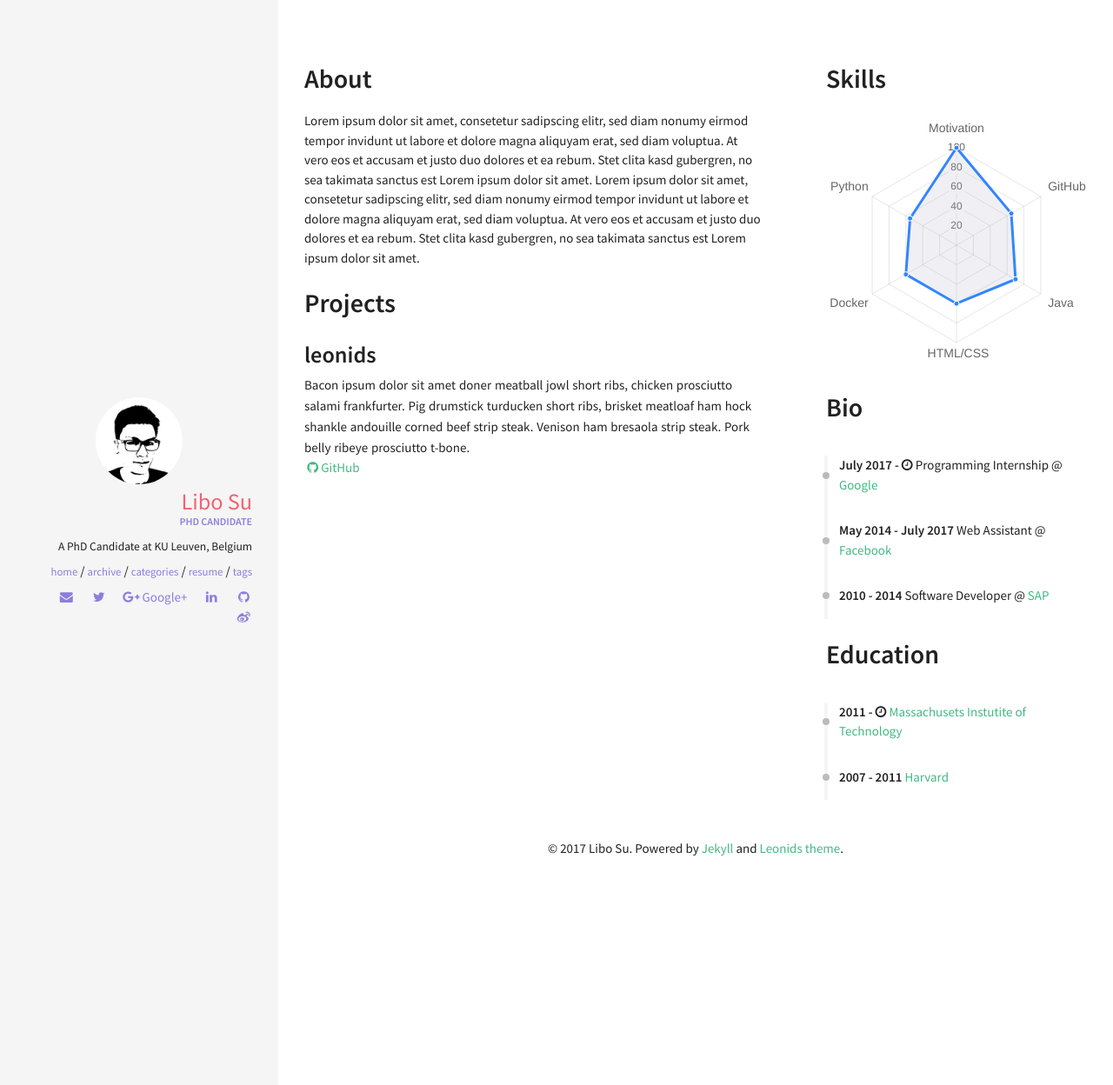
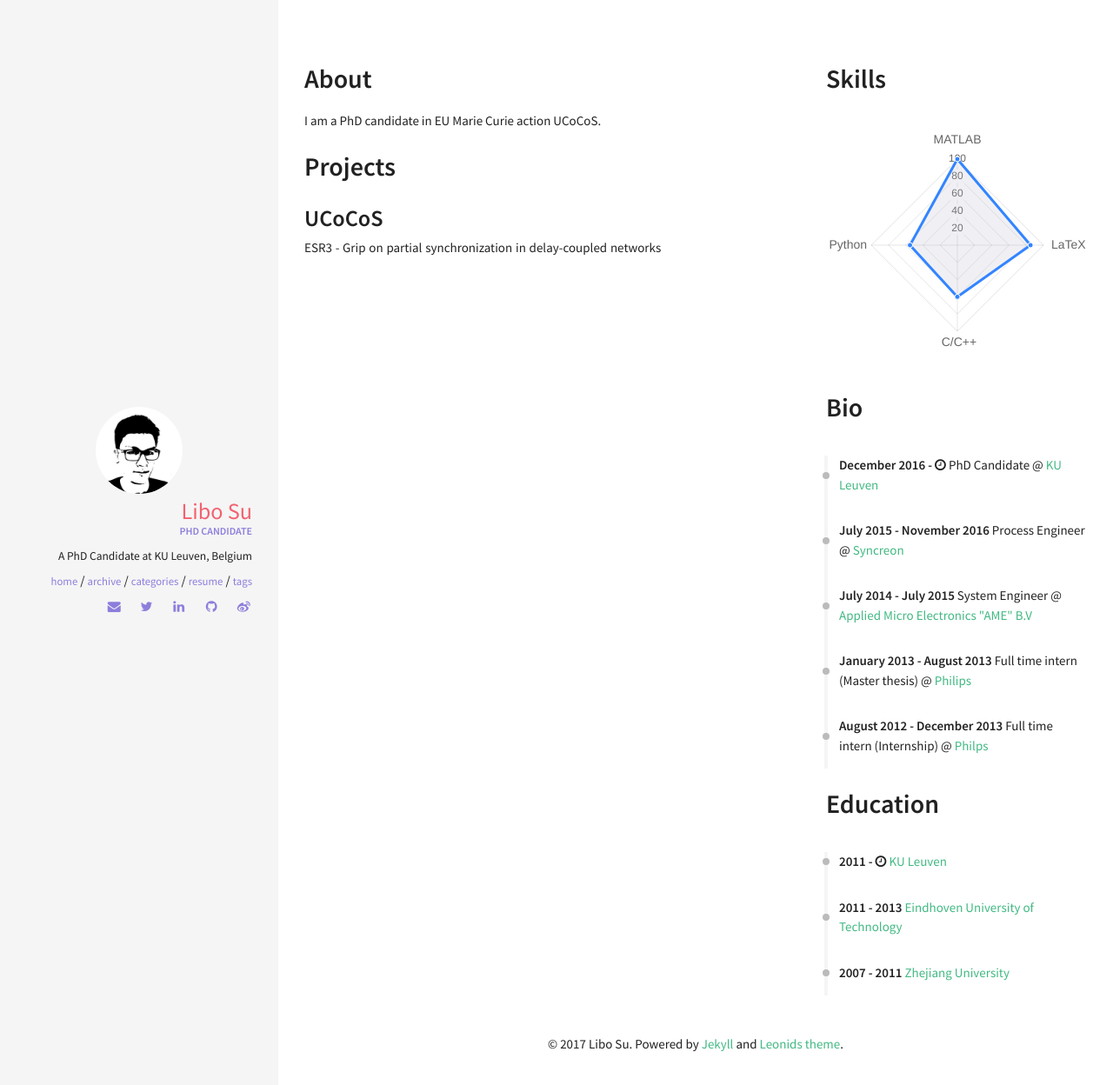
Before and after one commit to sulibo/sulibo.github.io, a Jekyll site: the page built from resume.html, in a window 1280 px wide. Shown: the top 1248 px of the page at 87% size. Built offline with Jekyll 4.4.1, drawn with Linux system fonts in a browser that asks for light colours; nearby versions of some CDN libraries.

Commit message:
update info

```diff
--- a/_config.yml
+++ b/_config.yml
@@ -4,10 +4,10 @@
 ####################################
 #
 title: Libo Su's Blog
-email: sulibozju @gmail.com
+email: sulibozju@gmail.com
 description: Welcome to my blog.
 url: "https://sulibo.github.io" # the base hostname & protocol for your site
-keywords: ["Time Delay System"]
+keywords: ["Time Delay System","Control Theory"]
 
 #
 ###################################
@@ -42,7 +42,7 @@ owner:
   twitter: sulibozju #username
   facebook: #username
   google:
-    plus: 116672468031938485533 #username
+    plus: #116672468031938485533 #username
     analytics: UA-42887873-1
     verify:
     ad-client:
--- a/_data/index/careers.yml
+++ b/_data/index/careers.yml
@@ -1,16 +1,26 @@
 # careers section data
 # if you don't have language feature(language.yml is empty), ignore "i18n" items
-- name: Google
-  link: http://www.google.com/
-  date: July 2017 - <i class="fa fa-clock-o" aria-hidden="true" title="Until Now"></i>
-  job: Programming Internship
+- name: KU Leuven
+  link: http://www.kuleuven.be/
+  date: December 2016 - <i class="fa fa-clock-o" aria-hidden="true" title="Until Now"></i>
+  job: PhD Candidate
 
-- name: Facebook
-  link: http://www.facebook.com/
-  date: May 2014 - July 2017
-  job: Web Assistant
+- name: Syncreon
+  link: http://www.syncreon.com/
+  date: July 2015 - November 2016
+  job: Process Engineer
 
-- name: SAP
-  link: https://www.sap.com/
-  date: 2010 - 2014
-  job: Software Developer
+- name: Applied Micro Electronics "AME" B.V
+  link: https://www.ame.nu/
+  date: July 2014 - July 2015
+  job: System Engineer
+
+- name: Philips
+  link: www.philips.com
+  date: January 2013 - August 2013
+  job: Full time intern (Master thesis)
+
+- name: Philps
+  link: www.philips.com
+  date: August 2012 - December 2013
+  job: Full time intern (Internship)
--- a/_data/index/education.yml
+++ b/_data/index/education.yml
@@ -1,8 +1,14 @@
-- name: Massachusets Instutite of Technology
-  link: http://web.mit.edu/
+- name: KU Leuven
+  link: http://kuleuven.be/
   date: 2011 - <i class="fa fa-clock-o" aria-hidden="true" title="Until Now"></i>
-  descr: <br> (expected graduation in 2019)
+  descr: PhD  <br> (expected graduation in 2020)
 
-- name: Harvard
-  link: http://www.harvard.edu/
+- name: Eindhoven University of Technology
+  link: http://www.tue.nl/
+  date: 2011 - 2013
+  descr: Master of Science
+
+- name: Zhejiang University
+  link: www.zju.edu.cn
   date: 2007 - 2011
+  descr: Bachelor in Engineering
--- a/_data/index/projects.yml
+++ b/_data/index/projects.yml
@@ -1,4 +1,3 @@
-- name: leonids
-  descr: "Bacon ipsum dolor sit amet doner meatball jowl short ribs, chicken prosciutto salami frankfurter. Pig drumstick turducken short ribs, brisket meatloaf ham hock shankle andouille corned beef strip steak. Venison ham bresaola strip steak. Pork belly ribeye prosciutto t-bone."
-  image: pong.png
-  github: https://github.com/renyuanz/leonids
+- name: UCoCoS
+  descr: ESR3 - Grip on partial synchronization in delay-coupled networks
+  link: http://ucocos.cs.kuleuven.be/vacESR3.html
--- a/_data/index/skills.yml
+++ b/_data/index/skills.yml
@@ -2,5 +2,5 @@
 
 label: Ability
 id : cs
-aspects: Motivation, GitHub, Java, HTML/CSS, Docker, Python
-percentage: 100, 65, 70, 60, 60, 55
+aspects: MATLAB, LaTeX, C/C++, Python
+percentage: 100, 85, 60, 55
--- a/_includes/sections/about.html
+++ b/_includes/sections/about.html
@@ -1,5 +1,5 @@
 <h1><span data-i18n="skills.my_skills">About</span></h1>
 
 <div>
-    Lorem ipsum dolor sit amet, consetetur sadipscing elitr, sed diam nonumy eirmod tempor invidunt ut labore et dolore magna aliquyam erat, sed diam voluptua. At vero eos et accusam et justo duo dolores et ea rebum. Stet clita kasd gubergren, no sea takimata sanctus est Lorem ipsum dolor sit amet. Lorem ipsum dolor sit amet, consetetur sadipscing elitr, sed diam nonumy eirmod tempor invidunt ut labore et dolore magna aliquyam erat, sed diam voluptua. At vero eos et accusam et justo duo dolores et ea rebum. Stet clita kasd gubergren, no sea takimata sanctus est Lorem ipsum dolor sit amet.
+I am a PhD candidate in EU Marie Curie action UCoCoS.
 </div>
```
